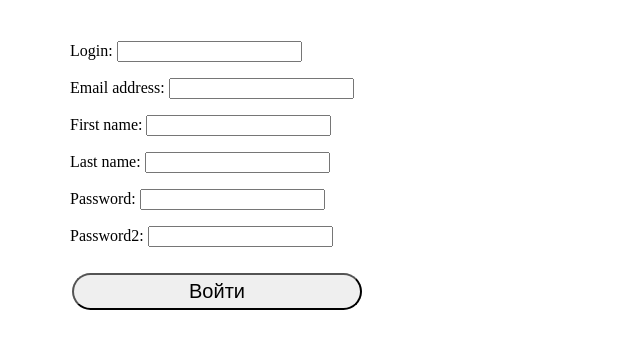
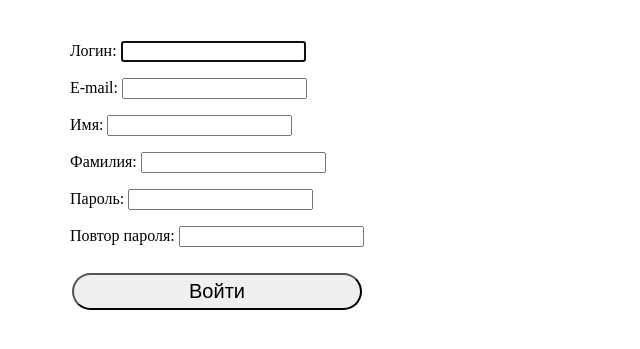
Before and after one commit to ruslanrzaevv/stackvoerflow, a Django app: page /register/ in a window 1280 px wide. Shown: the part 59-408 px from the top of the page, without its empty margins (0-640 px from the left). Run offline with Django 5.2, Linux system fonts and the light colour scheme; parts of the project's set-up code (start-up, migrations or seed data) failed here and were passed over.

Commit message:
added reg

```diff
--- a/questions/views.py
+++ b/questions/views.py
@@ -9,7 +9,7 @@ from django.contrib.auth import get_user_model
 
 User = get_user_model()
 
-@login_required
+# @login_required
 def index(request):
     questions = Question.objects.all()
 
--- a/users/forms.py
+++ b/users/forms.py
@@ -2,6 +2,8 @@ from django import forms
 from django.contrib.auth.forms import UserChangeForm
 from django.contrib.auth.forms import AuthenticationForm
 from django.contrib.auth import get_user_model
+from django.contrib.auth.forms import AuthenticationForm, UserCreationForm
+
 
 from users.models import User
 
@@ -27,29 +29,29 @@ class LoginUserForm(AuthenticationForm):
 
     class Meta:
         model = get_user_model()
-        fields = [
-            'username', 'password'
-        ]
+        fields = ['username', 'password']
 
-class RegisterUserForm(forms.ModelForm):
-    username = forms.CharField(label='Login')
-    password = forms.CharField(label='Password', widget=forms.PasswordInput())
-    password2 = forms.CharField(label='Password2', widget=forms.PasswordInput())
+class RegisterUserForm(UserCreationForm):
+    username = forms.CharField(label="Логин", widget=forms.TextInput(attrs={'class': 'form-input'}))
+    password1 = forms.CharField(label="Пароль", widget=forms.PasswordInput(attrs={'class': 'form-input'}))
+    password2 = forms.CharField(label="Повтор пароля", widget=forms.PasswordInput(attrs={'class': 'form-input'}))
 
     class Meta:
         model = get_user_model()
-        fields = ['username', 'email', 'first_name', 'last_name', 'password', 'password2']
-
-    def clean_password2(self):
-        cd = self.cleaned_data
-
-        if cd['password'] != cd['password2']:
-            raise forms.ValidationError('Passwords failed')
-        return cd['password']
+        fields = ['username', 'email', 'first_name', 'last_name', 'password1', 'password2']
+        labels = {
+            'email': 'E-mail',
+            'first_name': "Имя",
+            'last_name': "Фамилия",
+        }
+        widgets = {
+            'email': forms.TextInput(attrs={'class': 'form-input'}),
+            'first_name': forms.TextInput(attrs={'class': 'form-input'}),
+            'last_name': forms.TextInput(attrs={'class': 'form-input'}),
+        }
 
     def clean_email(self):
         email = self.cleaned_data['email']
-
         if get_user_model().objects.filter(email=email).exists():
-            raise forms.ValidationError('Такой E-mail уже существует')
+            raise forms.ValidationError("Такой E-mail уже существует!")
         return email
--- a/users/urls.py
+++ b/users/urls.py
@@ -1,14 +1,15 @@
 from django.urls import path
 from . import views
 
-from users.views import profile, edit_profile, logout_view, register
+
+from users.views import profile, edit_profile, logout_view
 
 
 urlpatterns = [
     path('login/', views.loginUser.as_view(), name='login'),
-    path('logout/', logout_view, name='logout'),
-    path('register/', register, name='register'),
-    path('profile/<slug:username>/', profile, name='profile'),
-    path('profile/edit/<slug:username>/', edit_profile, name='edit_profile'),
+    path('logout/', views.logout_view, name='logout'),
+    path('profile/<slug:username>/', views.profile, name='profile'),
+    path('profile/edit/<slug:username>/', views.edit_profile, name='edit_profile'),
+    path('register/',views.RegisterUser.as_view() , name='register'),
 
 ]
--- a/users/views.py
+++ b/users/views.py
@@ -2,23 +2,9 @@ from django.shortcuts import render, redirect
 from django.contrib.auth.views import LoginView
 from django.contrib.auth import logout
 from django.contrib.auth.forms import User
-from django.contrib import messages
-from django.core.mail import send_mail
-from django.contrib.auth.tokens import default_token_generator
-from django.utils.http import urlsafe_base64_encode
-from django.utils.encoding import force_bytes
-from django.contrib.sites.shortcuts import get_current_site
-from django.template.loader import render_to_string
 from django.contrib.auth import get_user_model
-from django.utils.http import urlsafe_base64_decode
-from django.contrib.auth.tokens import default_token_generator
-
-
-
-
-
-import random
-import string
+from django.views.generic import CreateView
+from django.urls import  reverse_lazy
 
 
 from users.forms import ChangeProfileForm, LoginUserForm, RegisterUserForm
@@ -65,11 +51,11 @@ def profile(request, username):
 
     return render(request, 'users/profile.html', context)
 
+
 class loginUser(LoginView):
-
     form_class = LoginUserForm
     template_name = 'users/login.html'
-    extra_context = {'title': 'Authenticted'}
+    extra_context = {'title': 'Authenticated'}
 
 
 def logout_view(request):
@@ -81,43 +67,28 @@ def logout_view(request):
 
     return render(request, 'users/logout.html', {})
 
+# def register(request):
 
+#     if request.method == 'POST':
+#         form = RegisterUserForm(request.POST)
 
-# def generate_random_string(length=6):
-#     letters_and_digits = string.ascii_letters + string.digits
-#     return ''.join(random.choice(letters_and_digits) for i in range(length))
+#         if form.is_valid():
+#             user = form.save(commit=False)
+#             user.set_password(form.cleaned_data['password',])
+#             user.save()
+#             # return render(request, 'users/reg_done.html')
+#             return redirect('index')
+#         print('hello')
 
-# # Функция для отправки письма с кодом подтверждения
-# def send_confirmation_email(request, user):
-#     # Генерируем код подтверждения
-#     confirmation_code = generate_random_string()
-#     user.confirmation_code = confirmation_code
-#     user.save()
+#     else:
+#         form = RegisterUserForm()
 
-#     # Формируем ссылку для подтверждения
-#     current_site = get_current_site(request)
-#     mail_subject = 'Подтверждение регистрации'
-#     message = render_to_string('users/confirmation_email.html', {
-#         'user': user,
-#         'domain': current_site.domain,
-#         'uid': urlsafe_base64_encode(force_bytes(user.pk)),
-#         'token': default_token_generator.make_token(user),
-#     })
-#     user.email_user(mail_subject, message)
+#     return render(srequest, 'users/register.html', {'form': form})
 
-# # В представлении для регистрации добавляем отправку письма с кодом подтверждения
-def register(request):
-    form = RegisterUserForm()
-
-    if request.method == 'POST':
-        form = RegisterUserForm(request.POST)
-
-        if form.is_valid():
-            user = form.save(commit=False)
-            user.set_password(form.cleaned_data['password'])
-            user.save()
-
-    else:
-        form = RegisterUserForm()
-
-    return render(request, 'users/register.html', {'form': form})
+class RegisterUser(CreateView):
+    form_class = RegisterUserForm
+    template_name = 'users/register.html'
+    extra_context = {'title': "Регистрация"}
+    success_url = reverse_lazy('index')
+    def hello():
+        return print('hello')
```
Also changed, not shown: app/settings.py (+3 -9 lines), templates/users/login.html (+1 -6 lines), templates/users/reg_done.html (added, +9 -0 lines), db.sqlite3, templates/users/register.html (line endings or trailing spaces).
